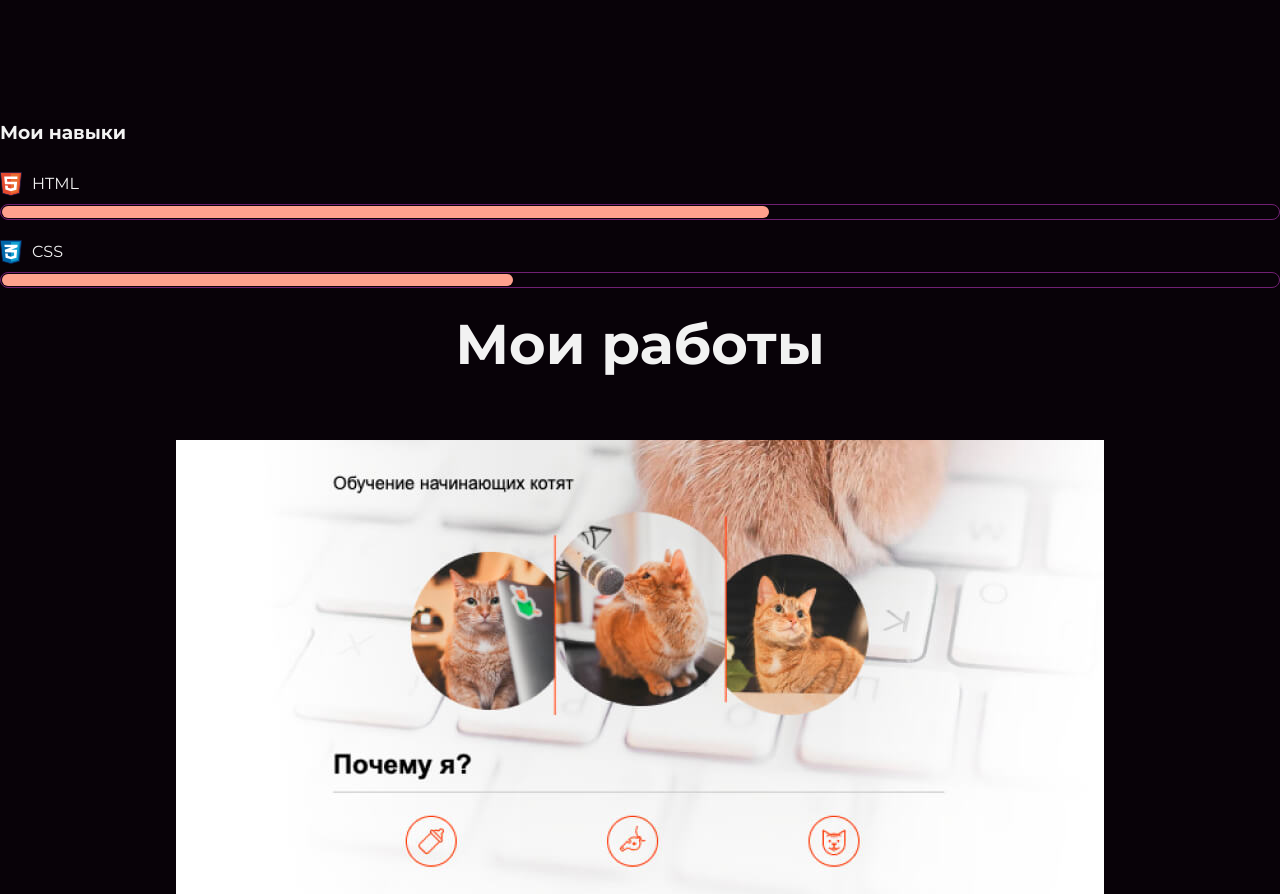
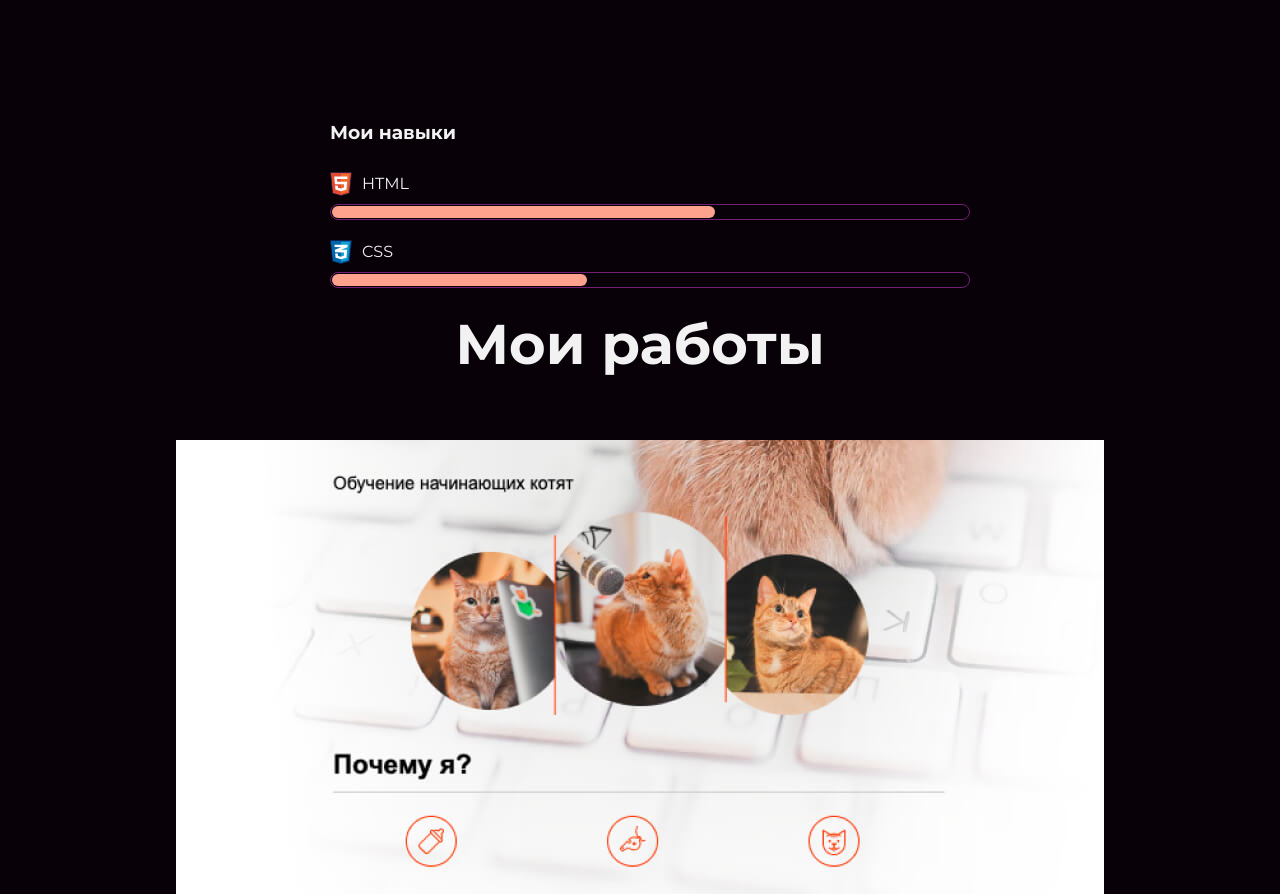
Before and after one commit to juliettano/my-site, a plain HTML site: page index.html in a window 1280 px wide. Shown: the part 2266-3160 px from the top of the page. Drawn offline with Linux system fonts and the light colour scheme.

Commit message:
Изменение строк с навыками
Изменение строк с навыками

```diff
--- a/style.css
+++ b/style.css
@@ -115,9 +115,12 @@ img {
   margin: 0 0 32px;
 }
 
-.skills-list {
+.skills {
   margin: 0;
   padding: 0;
+  width: 50%;
+  position: relative;
+  left: 330px;
 }
 
 .skills-list dt {
```
